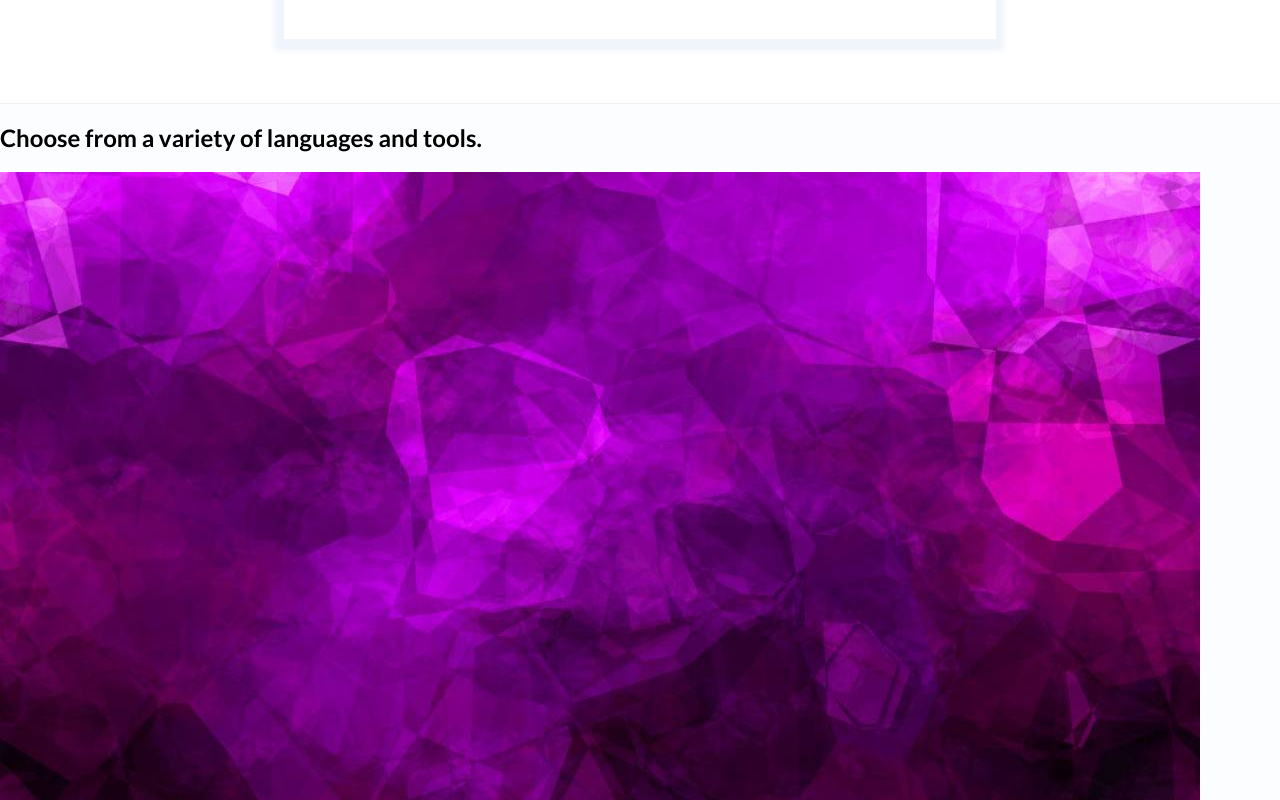
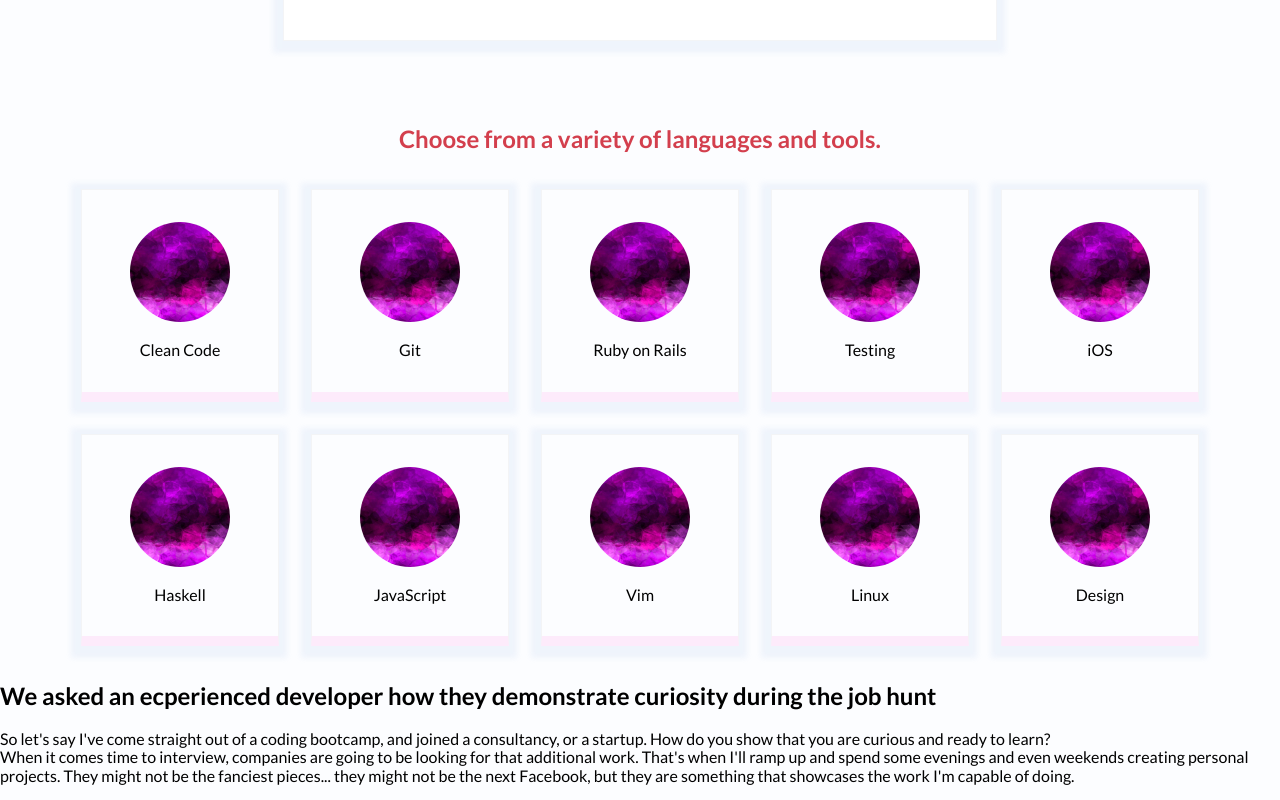
Before and after one commit to DawidGaleziewski/upcase_landing_page, a website built with webpack: page src/index.html in a window 1280 px wide. Shown: the part 1020-1820 px from the top of the page. Built offline with nearby package versions, Linux system fonts and the light colour scheme.

Commit message:
finished offer-selection section

```diff
--- a/src/index.html
+++ b/src/index.html
@@ -69,7 +69,7 @@
           Choose from a variety of languages and tools.
         </h2>
         <ul class="stack-selection">
-          <li class="stack-selection__technology">
+          <li class="technology">
             <ul>
               <li class="technology__icon">
                 <img src="./assets/big.jpeg" alt="" />
@@ -77,7 +77,7 @@
               <li class="technology__name">Clean Code</li>
             </ul>
           </li>
-          <li class="stack-selection__technology">
+          <li class="technology">
             <ul>
               <li class="technology__icon">
                 <img src="./assets/big.jpeg" alt="" />
@@ -85,7 +85,7 @@
               <li class="technology__name">Git</li>
             </ul>
           </li>
-          <li class="stack-selection__technology">
+          <li class="technology">
             <ul>
               <li class="technology__icon">
                 <img src="./assets/big.jpeg" alt="" />
@@ -93,7 +93,7 @@
               <li class="technology__name">Ruby on Rails</li>
             </ul>
           </li>
-          <li class="stack-selection__technology">
+          <li class="technology">
             <ul>
               <li class="technology__icon">
                 <img src="./assets/big.jpeg" alt="" />
@@ -101,7 +101,7 @@
               <li class="technology__name">Testing</li>
             </ul>
           </li>
-          <li class="stack-selection__technology">
+          <li class="technology">
             <ul>
               <li class="technology__icon">
                 <img src="./assets/big.jpeg" alt="" />
@@ -109,7 +109,7 @@
               <li class="technology__name">iOS</li>
             </ul>
           </li>
-          <li class="stack-selection__technology">
+          <li class="technology">
             <ul>
               <li class="technology__icon">
                 <img src="./assets/big.jpeg" alt="" />
@@ -117,7 +117,7 @@
               <li class="technology__name">Haskell</li>
             </ul>
           </li>
-          <li class="stack-selection__technology">
+          <li class="technology">
             <ul>
               <li class="technology__icon">
                 <img src="./assets/big.jpeg" alt="" />
@@ -125,7 +125,7 @@
               <li class="technology__name">JavaScript</li>
             </ul>
           </li>
-          <li class="stack-selection__technology">
+          <li class="technology">
             <ul>
               <li class="technology__icon">
                 <img src="./assets/big.jpeg" alt="" />
@@ -133,7 +133,7 @@
               <li class="technology__name">Vim</li>
             </ul>
           </li>
-          <li class="stack-selection__technology">
+          <li class="technology">
             <ul>
               <li class="technology__icon">
                 <img src="./assets/big.jpeg" alt="" />
@@ -141,7 +141,7 @@
               <li class="technology__name">Linux</li>
             </ul>
           </li>
-          <li class="stack-selection__technology">
+          <li class="technology">
             <ul>
               <li class="technology__icon">
                 <img src="./assets/big.jpeg" alt="" />
--- a/src/style/custom/layout/community_section.scss
+++ b/src/style/custom/layout/community_section.scss
@@ -1,8 +1,7 @@
 .community {
   text-align: center;
   border-top: $border-section;
-  border-bottom: $border-section;
-  background-color: $bg-color-primary;
+  background-color: $bg-color-secondary;
 
   .card {
     background-color: $bg-color-primary;
@@ -11,6 +10,7 @@
     text-align: center;
     box-shadow: $card-shadow;
     padding: 2rem;
+    border: $card-border;
 
     &__description {
       color: $font-color-secondary;
--- /dev/null
+++ b/src/style/custom/layout/offer_selection_section.scss
@@ -0,0 +1,35 @@
+.offer-selection {
+  text-align: center;
+
+  .section-header {
+    color: $font-color-accent-primary;
+  }
+
+  .stack-selection {
+    margin: 0 auto;
+    display: flex;
+    flex-wrap: wrap;
+    justify-content: center;
+    max-width: 80rem;
+
+    .technology {
+      margin: 1rem;
+      border: $card-border;
+      border-bottom: 10px solid #fdebfb;
+      box-shadow: $card-shadow;
+      padding: 2rem 3rem;
+      text-align: center;
+      &__icon {
+        img {
+          width: 100px;
+          border-radius: 50px;
+        }
+      }
+
+      &__name {
+        display: inline-block;
+        margin-top: 1rem;
+      }
+    }
+  }
+}
--- a/src/style/custom/settings.scss
+++ b/src/style/custom/settings.scss
@@ -15,6 +15,7 @@
 // Borders
 $border-section: 1px solid #f0f1f3;
 $border-accent: 0.5px solid #aa2c2f;
+$card-border: 1px solid #f3f4f6;
 
 // Shadows
 $card-shadow: -1px 3px 5px 9px rgba(234, 241, 251, 0.71);
--- a/src/style/main.scss
+++ b/src/style/main.scss
@@ -12,3 +12,4 @@
 @import './custom/layout/navbar.scss';
 @import './custom/layout/intro_section.scss';
 @import './custom/layout/community_section.scss';
+@import './custom/layout/offer_selection_section.scss';
```
